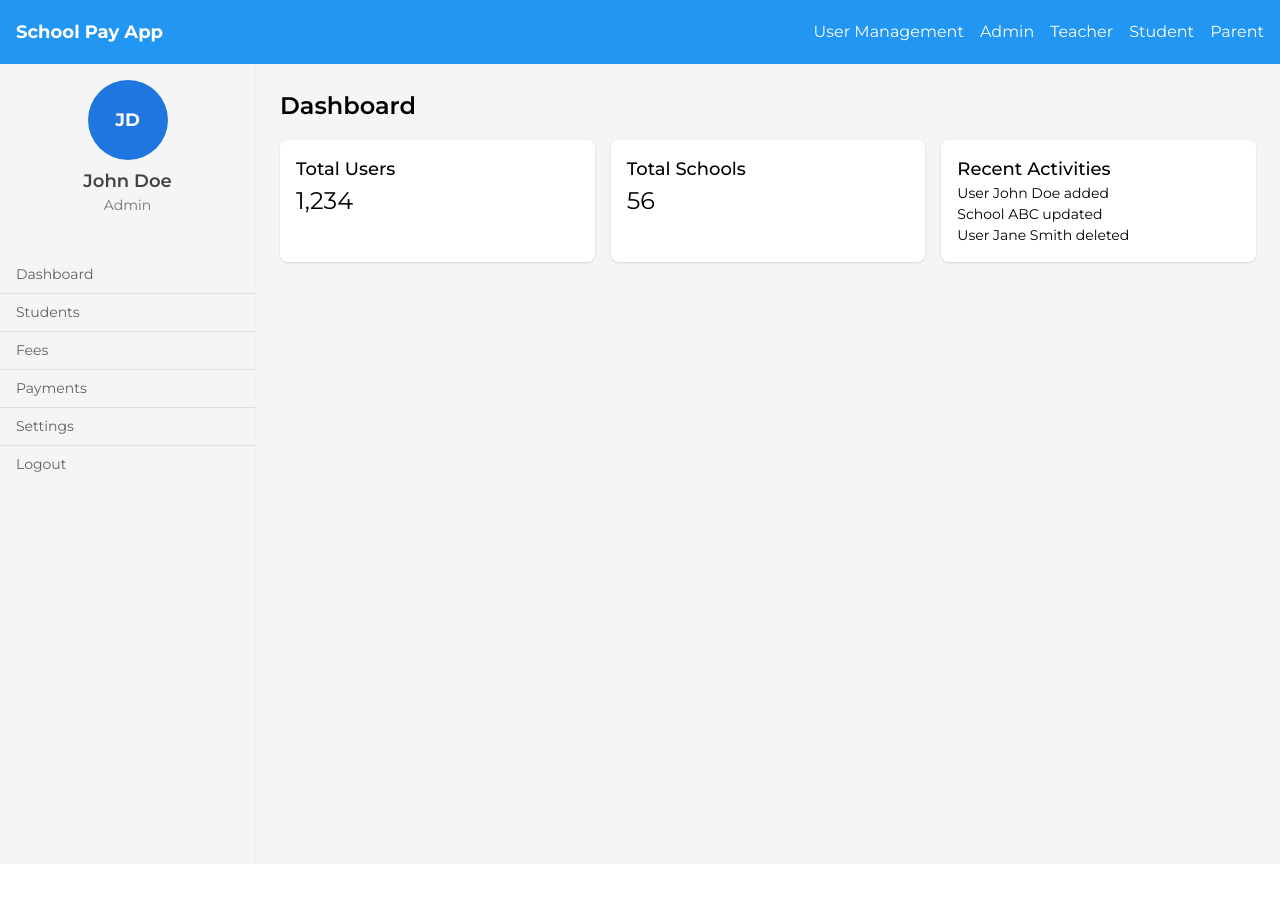
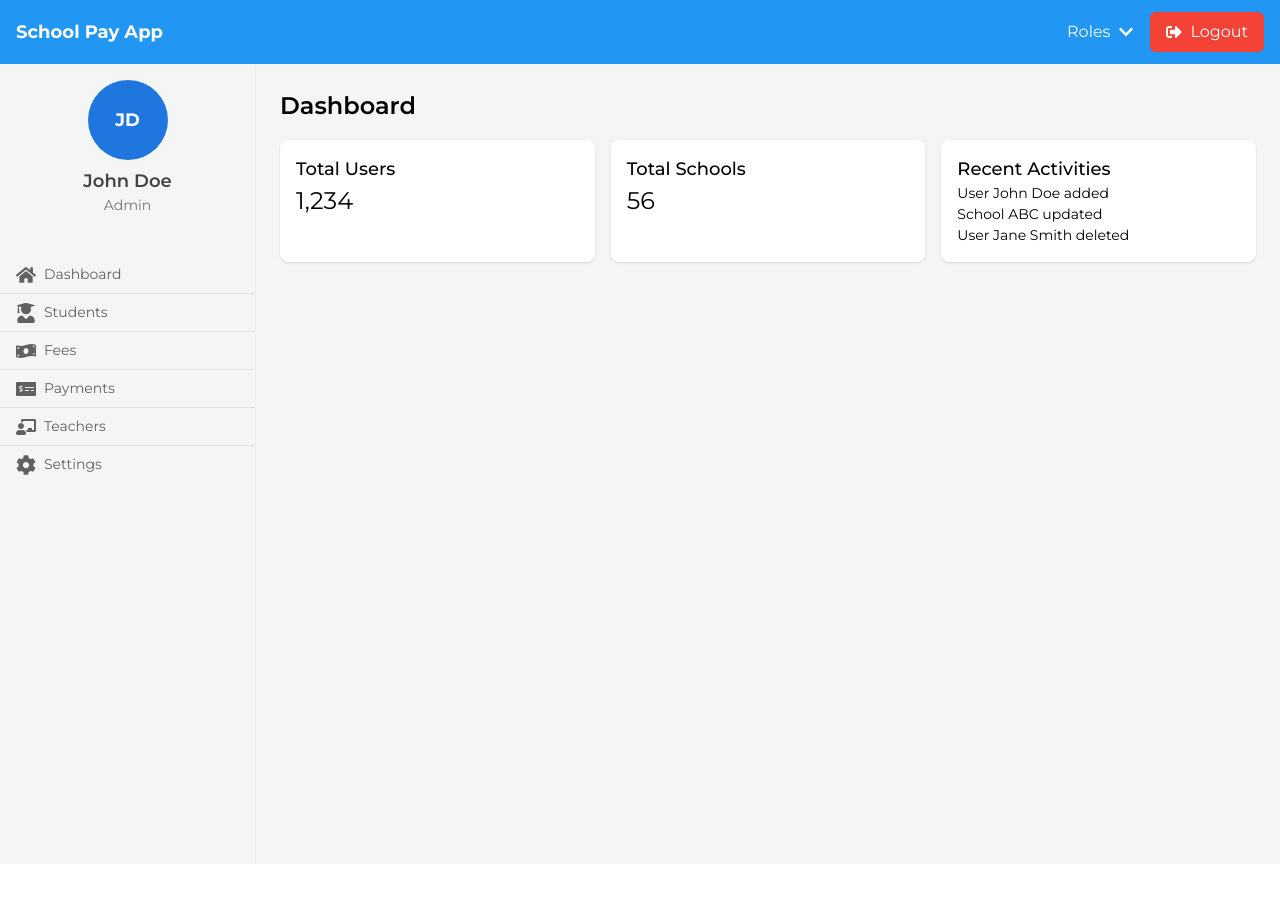
Before and after one commit to DevRoopeshSingh/webSchoolPayFrontendApp, a React (Vite) app: page /login in a window 1280 px wide. Both pictures are taken after typing "name@example.com", "Sample123" into the empty fields and a click on the button "Login". Shown: the top 902 px of the page. Built offline with nearby package versions, Linux system fonts and the light colour scheme.

Commit message:
added new dashboard overpage and made changes in layout page and improvement in userManagement page

```diff
--- a/src/App.jsx
+++ b/src/App.jsx
@@ -1,6 +1,7 @@
 import React, { useState } from 'react';
 import { Routes, Route, BrowserRouter, Navigate, useNavigate } from 'react-router-dom';
 import Navbar from './components/Navbar';
+import SuperAdminPage from './pages/SuperAdminPage';
 import AdminDashboard from './pages/AdminDashboard';
 import TeacherDashboard from './pages/TeacherDashboard';
 import StudentDashboard from './pages/StudentDashboard';
@@ -52,6 +53,14 @@ function App() {
                     element={
                       <PrivateRoute isAuthenticated={isLoggedIn}>
                         <Dashboard />
+                      </PrivateRoute>
+                    }
+                  />
+                  <Route
+                    path="/superadmin"
+                    element={
+                      <PrivateRoute isAuthenticated={isLoggedIn}>
+                        <SuperAdminPage />
                       </PrivateRoute>
                     }
                   />
--- a/src/DataTable/DataTable.jsx
+++ b/src/DataTable/DataTable.jsx
@@ -48,8 +48,8 @@ const DataTable = ({ people }) => {
                 </tr>
               </thead>
               <tbody className="bg-white divide-y divide-gray-200">
-                {people.map(person => (
-                  <DataRow key={person.email} person={person} onEdit={handleEdit} />
+                {people.map((person,index )=> (
+                  <DataRow key={`${person.email}-${index}`} person={person} onEdit={handleEdit} />
                 ))}
               </tbody>
             </table>
--- /dev/null
+++ b/src/components/DashboardOverview.jsx
@@ -0,0 +1,26 @@
+import React from 'react';
+
+const DashboardOverview = ({ stats }) => {
+  return (
+    <div className="grid grid-cols-4 gap-4">
+      <div className="bg-white p-4 rounded-lg shadow">
+        <h2 className="text-xl font-semibold">Total Users</h2>
+        <p className="text-2xl">{stats.totalUsers}</p>
+      </div>
+      <div className="bg-white p-4 rounded-lg shadow">
+        <h2 className="text-xl font-semibold">Total Schools</h2>
+        <p className="text-2xl">{stats.totalSchools}</p>
+      </div>
+      <div className="bg-white p-4 rounded-lg shadow">
+        <h2 className="text-xl font-semibold">Total Roles</h2>
+        <p className="text-2xl">{stats.totalRoles}</p>
+      </div>
+      <div className="bg-white p-4 rounded-lg shadow">
+        <h2 className="text-xl font-semibold">Active Users</h2>
+        <p className="text-2xl">{stats.activeUsers}</p>
+      </div>
+    </div>
+  );
+};
+
+export default DashboardOverview;
--- a/src/components/Layout.jsx
+++ b/src/components/Layout.jsx
@@ -1,15 +1,16 @@
 import React from 'react';
-import { Link,useLocation } from 'react-router-dom';
+import { Link, useLocation } from 'react-router-dom';
+import { FaHome, FaUserGraduate, FaMoneyBillWave, FaMoneyCheckAlt, FaCog, FaChalkboardTeacher } from 'react-icons/fa';
 
 const Layout = ({ children }) => {
 
   const menuItems = [
-    { path: '/', label: 'Dashboard' },
-    { path: '/students', label: 'Students' },
-    { path: '/fees', label: 'Fees' },
-    { path: '/payments', label: 'Payments' },
-    { path: '/settings', label: 'Settings' },
-    { path: '/logout', label: 'Logout' },
+    { path: '/', label: 'Dashboard', icon: FaHome },
+    { path: '/students', label: 'Students', icon: FaUserGraduate },
+    { path: '/fees', label: 'Fees', icon: FaMoneyBillWave },
+    { path: '/payments', label: 'Payments', icon: FaMoneyCheckAlt },
+    { path: '/teachers', label: 'Teachers', icon: FaChalkboardTeacher },
+    { path: '/settings', label: 'Settings', icon: FaCog },
   ];
 
   const loggedInUser = {
@@ -60,9 +61,10 @@ const Layout = ({ children }) => {
             <React.Fragment key={index}>
               <Link
                 to={item.path}
-          className={`block py-2 px-4 text-sm text-gray-700 ${location.pathname === item.path ? 'bg-blue-200' : 'hover:bg-blue-200 hover:text-gray-900'}`}
+                className={`flex items-center py-2 px-4 text-sm text-gray-700 ${location.pathname === item.path ? 'bg-blue-200' : 'hover:bg-blue-200 hover:text-gray-900'}`}
               >
-          {item.label}
+                <item.icon className="mr-2 text-xl" />
+                <span>{item.label}</span>
               </Link>
               {index !== menuItems.length - 1 && <hr className="border-gray-300" />}
             </React.Fragment>
--- a/src/components/Navbar.jsx
+++ b/src/components/Navbar.jsx
@@ -1,29 +1,69 @@
+import React, { useState, useRef, useEffect } from 'react';
 import { Link } from 'react-router-dom';
+import { FaUser, FaUserShield, FaChalkboardTeacher, FaUserGraduate, FaUserFriends, FaSignOutAlt, FaChevronDown } from 'react-icons/fa';
 
 function Navbar() {
+  const [dropdownOpen, setDropdownOpen] = useState(false);
+  const dropdownRef = useRef(null);
+
+  useEffect(() => {
+    const handleClickOutside = (event) => {
+      if (dropdownRef.current && !dropdownRef.current.contains(event.target)) {
+        setDropdownOpen(false);
+      }
+    };
+
+    document.addEventListener('mousedown', handleClickOutside);
+
+    return () => {
+      document.removeEventListener('mousedown', handleClickOutside);
+    };
+  }, []);
+
+  const toggleDropdown = () => {
+    setDropdownOpen(!dropdownOpen);
+  };
+
   return (
-    // <nav className="bg-blue-600 p-4 rounded-sm">
-    //   <div className="container mx-auto flex justify-between items-center">
-    //     <Link to="/" className="text-white text-lg font-bold">School App</Link>
-    //     <div className="space-x-4">
-    //       <Link to="/users" className="text-white">User Management</Link>
-    //       <Link to="/admin" className="text-white">Admin</Link>
-    //       <Link to="/teacher" className="text-white">Teacher</Link>
-    //       <Link to="/student" className="text-white">Student</Link>
-    //       <Link to="/parent" className="text-white">Parent</Link>
-    //     </div>
-    //   </div>
-    // </nav>
     <div className="flex items-center justify-between h-16 px-4 bg-blue-500">
-            <Link to="/" className="text-white text-lg font-bold">School Pay App</Link>
-            <div className="flex items-center text-white">
-              <Link to="/users" className="ml-4 hover:text-gray-300">User Management</Link>
-              <Link to="/admin" className="ml-4 hover:text-gray-300">Admin</Link>
-              <Link to="/teacher" className="ml-4 hover:text-gray-300">Teacher</Link>
-              <Link to="/student" className="ml-4 hover:text-gray-300">Student</Link>
-              <Link to="/parent" className="ml-4 hover:text-gray-300">Parent</Link>
+      <Link to="/" className="text-white text-lg font-bold">School Pay App</Link>
+      <div className="flex items-center text-white">
+        <div className="relative ml-4" ref={dropdownRef}>
+          <button
+            onClick={toggleDropdown}
+            className="flex items-center hover:text-gray-300 focus:outline-none"
+          >
+            <span>Roles</span>
+            <FaChevronDown className="ml-2" />
+          </button>
+          {dropdownOpen && (
+            <div className="absolute right-0 mt-2 w-48 bg-white text-black rounded-md shadow-lg z-10">
+              <Link to="/users" className="block px-4 py-2 hover:bg-gray-200 flex items-center">
+                <FaUser className="mr-2" /> User Management
+              </Link>
+              <Link to="/superadmin" className="block px-4 py-2 hover:bg-gray-200 flex items-center">
+                <FaUserShield className="mr-2" /> Super Admin
+              </Link>
+              <Link to="/admin" className="block px-4 py-2 hover:bg-gray-200 flex items-center">
+                <FaUserShield className="mr-2" /> Admin
+              </Link>
+              <Link to="/teacher" className="block px-4 py-2 hover:bg-gray-200 flex items-center">
+                <FaChalkboardTeacher className="mr-2" /> Teacher
+              </Link>
+              <Link to="/student" className="block px-4 py-2 hover:bg-gray-200 flex items-center">
+                <FaUserGraduate className="mr-2" /> Student
+              </Link>
+              <Link to="/parent" className="block px-4 py-2 hover:bg-gray-200 flex items-center">
+                <FaUserFriends className="mr-2" /> Parent
+              </Link>
             </div>
-          </div>
+          )}
+        </div>
+        <button className="ml-4 bg-red-500 text-white px-4 py-2 rounded-md flex items-center">
+          <FaSignOutAlt className="mr-2" /> Logout
+        </button>
+      </div>
+    </div>
   );
 }
 
--- a/src/components/UserManagement.jsx
+++ b/src/components/UserManagement.jsx
@@ -11,6 +11,7 @@ const UserManagement = () => {
       title: 'Regional Paradigm Technician',
       department: 'Optimization',
       role: 'Admin',
+      status:'active',
       email: 'jane.cooper@example.com',
       image: 'https://bit.ly/33HnjK0',
     },
@@ -19,6 +20,7 @@ const UserManagement = () => {
       title: 'Regional Paradigm Technician',
       department: 'Optimization',
       role: 'Tester',
+      status:'active',
       email: 'john.doe@example.com',
       image: 'https://bit.ly/3I9nL2D',
     },
@@ -27,10 +29,63 @@ const UserManagement = () => {
       title: 'Regional Paradigm Technician',
       department: 'Optimization',
       role: 'Software Engineer',
+      status:'active',
       email: 'veronica.lodge@example.com',
       image: 'https://bit.ly/3vaOTe1',
     },
-    // More people...
+    {
+      name: 'Ronny Dillon',
+      title: 'Paradigm Technician',
+      department: 'Optimization',
+      role: 'Teacher',
+      status:'deactive',
+      email: 'veronica.lodge@example.com',
+      image: 'https://bit.ly/3vaOTe1',
+    },{
+      "name": "Ronny Dillon",
+      "title": "Paradigm Technician",
+      "department": "Optimization",
+      "role": "Teacher",
+      "status": "active",
+      "email": "veronica.lodge@example.com",
+      "image": "https://bit.ly/3vaOTe1"
+  },
+  {
+      "name": "Neha Sharma",
+      "title": "Data Analyst",
+      "department": "Analytics",
+      "role": "Analyst",
+      "status": "deactive",
+      "email": "neha.sharma@example.com",
+      "image": "https://bit.ly/3dzB82Z"
+  },
+  {
+      "name": "Raj Singh",
+      "title": "Software Engineer",
+      "department": "Engineering",
+      "role": "Developer",
+      "status": "active",
+      "email": "raj.singh@example.com",
+      "image": "https://bit.ly/3fQNJQm"
+  },
+  {
+    "name": "Rahul Sharma",
+    "title": "Software Engineer",
+    "department": "Development",
+    "role": "Developer",
+    "status": "deactive",
+    "email": "rahul.sharma@example.com",
+    "image": "https://bit.ly/3vaOTe1"
+},
+{
+  "name": "Priya Patel",
+  "title": "Data Analyst",
+  "department": "Analytics",
+  "role": "Analyst",
+  "status": "active",
+  "email": "priya.patel@example.com",
+  "image": "https://bit.ly/3vaOTe1"
+}
   ];
 
   const [people, setPeople] = useState(initialPeople);
--- /dev/null
+++ b/src/pages/SuperAdminPage.jsx
@@ -0,0 +1,90 @@
+import React, { useState } from 'react';
+import { BsPeople, BsFillPersonLinesFill, BsHouseDoor, BsGearWideConnected } from 'react-icons/bs'; // Import icons from React Icons
+import DashboardOverview from '../components/DashboardOverview';
+
+const SuperAdminPage = () => {
+  const [users, setUsers] = useState([]);
+  const [roles, setRoles] = useState([]);
+  const [schools, setSchools] = useState([]);
+  const [settings, setSettings] = useState({ appName: '', appLogo: '' });
+
+  const handleAddUser = () => {
+    // Logic to add user
+  };
+
+  const handleEditUser = (user) => {
+    // Logic to edit user
+  };
+
+  const handleDeleteUser = (user) => {
+    // Logic to delete user
+  };
+
+  const handleAddRole = () => {
+    // Logic to add role
+  };
+
+  const handleEditRole = (role) => {
+    // Logic to edit role
+  };
+
+  const handleDeleteRole = (role) => {
+    // Logic to delete role
+  };
+
+  const handleAddSchool = () => {
+    // Logic to add school
+  };
+
+  const handleEditSchool = (school) => {
+    // Logic to edit school
+  };
+
+  const handleDeleteSchool = (school) => {
+    // Logic to delete school
+  };
+
+  const handleSaveSettings = (newSettings) => {
+    setSettings(newSettings);
+  };
+
+  const stats = {
+    totalUsers: users.length,
+    totalSchools: schools.length,
+    totalRoles: roles.length,
+    activeUsers: users.filter(user => user.isActive).length,
+  };
+
+  return (
+    <div className="p-8">
+      <h1 className="text-2xl font-bold mb-8">Super Admin Dashboard</h1>
+      <DashboardOverview stats={stats} />
+      <div className="grid grid-cols-1 gap-8 mt-8">
+        <div className="flex gap-4">
+          {/* Manage Users */}
+          <button className="flex items-center bg-white shadow-md rounded-lg p-4">
+            <BsPeople className="text-4xl text-indigo-600 mr-2" />
+            Manage Users
+          </button>
+          {/* Manage Roles */}
+          <button className="flex items-center bg-white shadow-md rounded-lg p-4">
+            <BsFillPersonLinesFill className="text-4xl text-yellow-600 mr-2" />
+            Manage Roles
+          </button>
+          {/* Manage Schools */}
+          <button className="flex items-center bg-white shadow-md rounded-lg p-4">
+            <BsHouseDoor className="text-4xl text-green-600 mr-2" />
+            Manage Schools
+          </button>
+          {/* Manage Settings */}
+          <button className="flex items-center bg-white shadow-md rounded-lg p-4">
+            <BsGearWideConnected className="text-4xl text-blue-600 mr-2" />
+            Manage Settings
+          </button>
+        </div>
+      </div>
+    </div>
+  );
+};
+
+export default SuperAdminPage;
```
Also changed, not shown: src/DataTable/DataRow.jsx (+13 -4 lines). Lines whose indentation alone changed are shown as unchanged.
